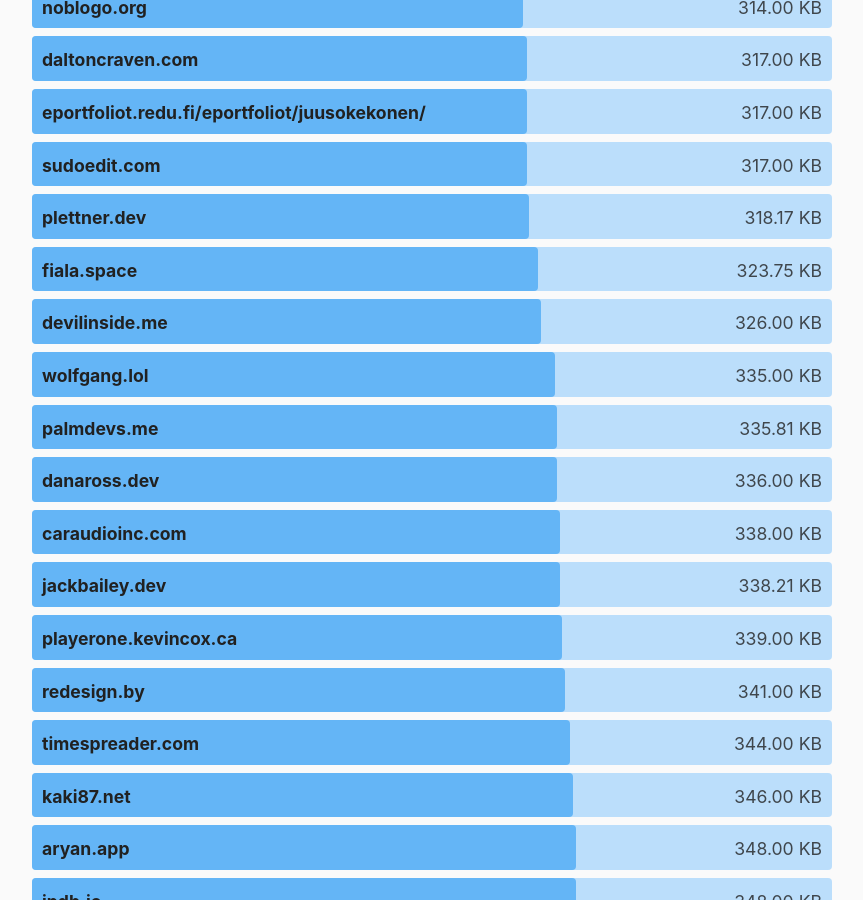
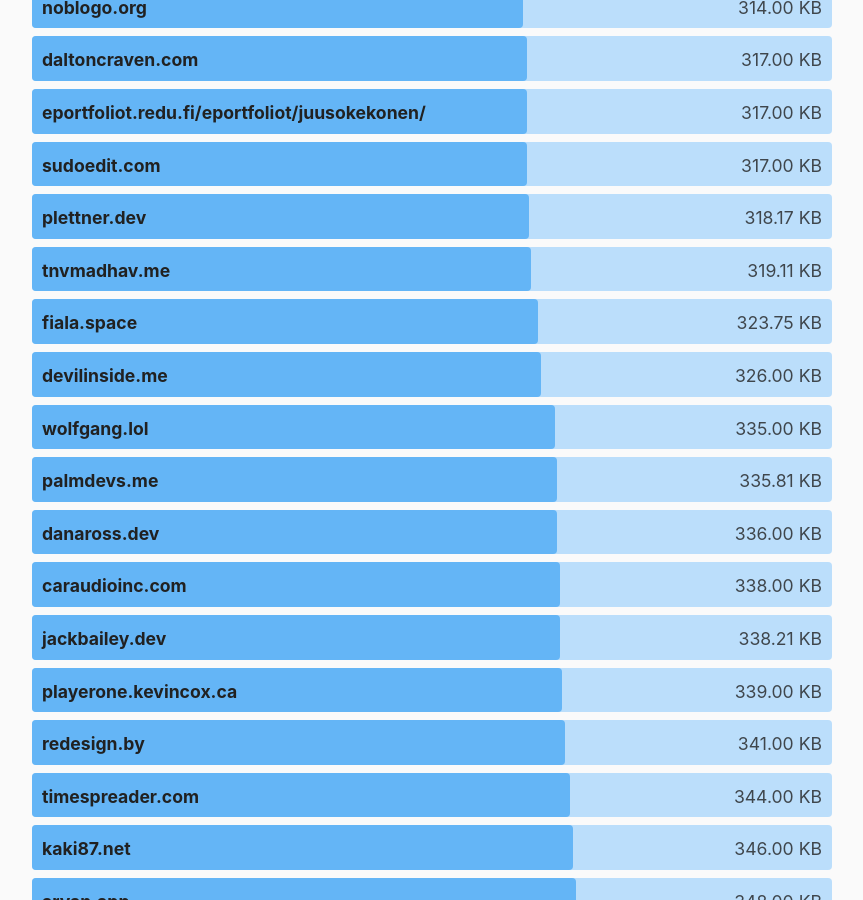
Before and after one commit to kevquirk/512kb.club, a Jekyll site: the page built from index.md, in a window 1280 px wide and 900 px high, scrolled down 42044 px. Shown: the whole window, without its empty margins (208-1071 px from the left). Built offline with Jekyll 4.4.1, drawn with Linux system fonts in a browser that asks for light colours.

Commit message:
Update sites.yml
> When creating the PR, please include a link to the Cloudflare scan results in the PR description.

[I'd scanned my site https://tnvmadhav.me/ on cloudflare radar](https://radar.cloudflare.com/scan/956526a3-8907-43a8-b445-051873a77989/summary) and the `bytes total` field showed `319.11kB` (<512kB) 🥳

```diff
--- a/_data/sites.yml
+++ b/_data/sites.yml
@@ -4417,3 +4417,8 @@
   url: https://zwieratko.sk/
   size: 28.07
   last_checked: 2024-02-11
+
+- domain: tnvmadhav.me
+  url: https://tnvmadhav.me/
+  size: 319.11
+  last_checked: 2024-11-01
```
